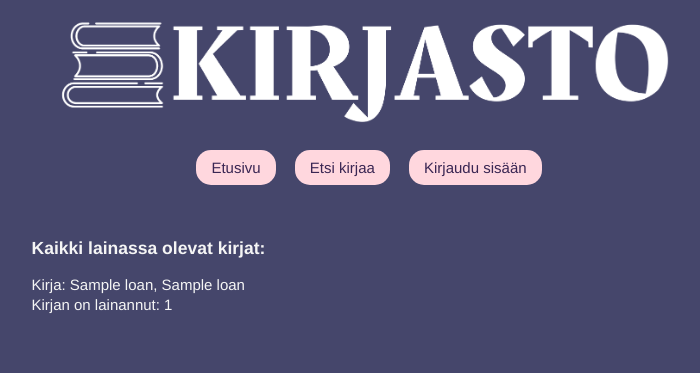
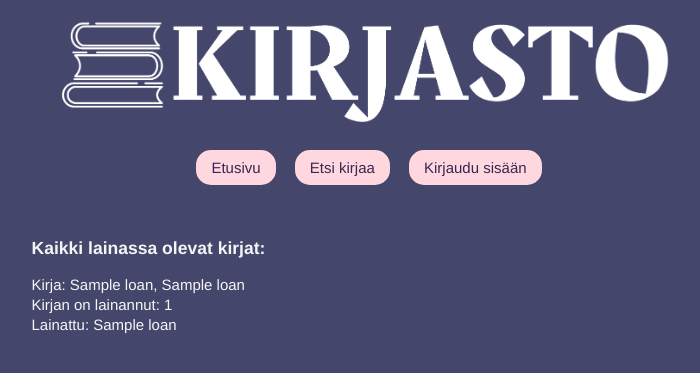
Before and after one commit to erjavaskivuori/library, a Flask app: template templates/loans.html in a window 1280 px wide. Shown: the top 373 px of the page, without its empty margins (271-971 px from the left). Run offline with Flask 3, Linux system fonts and the light colour scheme; the template is opened without the code that fills it: most values are stand-ins (such as "Sample title", 1, 10 or a date in 2020).

Commit message:
Added borrowing date

```diff
--- a/templates/loans.html
+++ b/templates/loans.html
@@ -6,6 +6,7 @@
     {% for loan in loans %}
     Kirja: {{ loan[1] }}, {{ loan[2] }}<br>
     Kirjan on lainannut: {{ loan[0] }}<br>
+    Lainattu: {{ loan[3] }}
 </p>
 {% endfor %}
 
```
